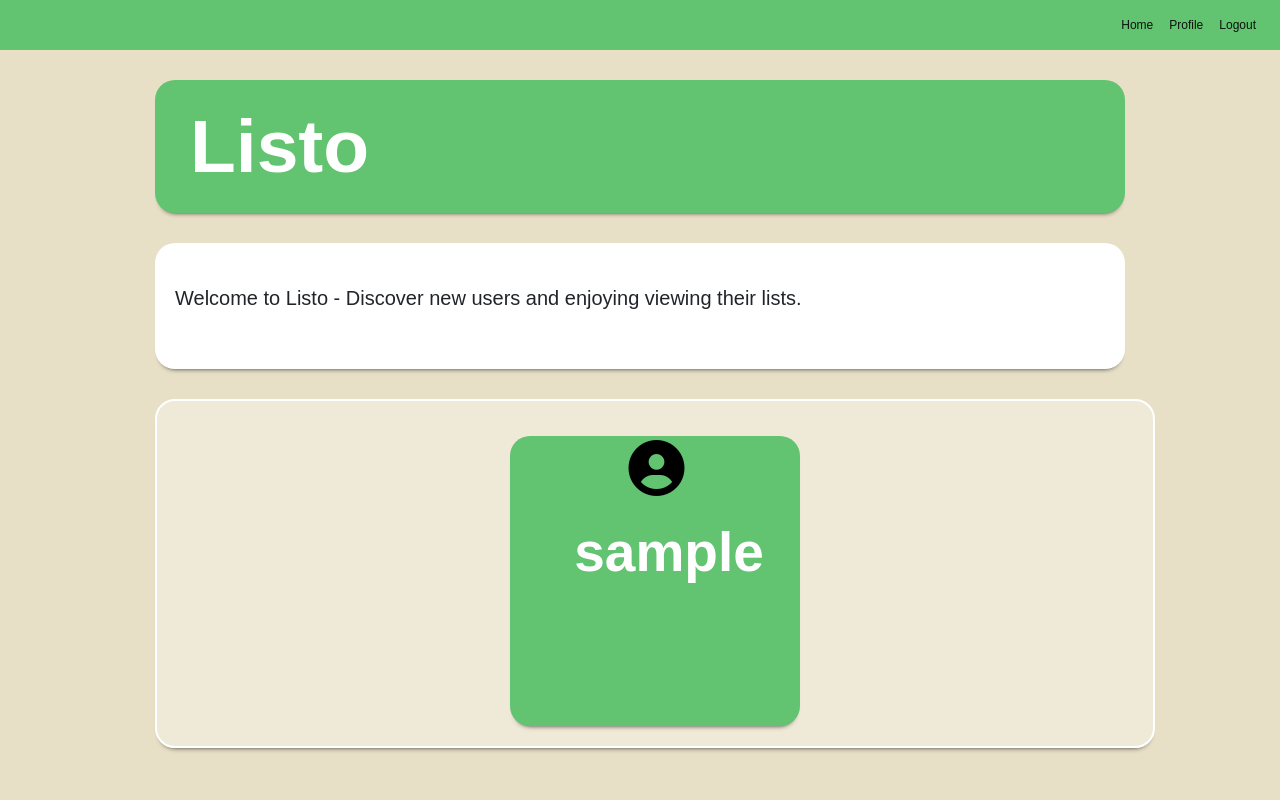
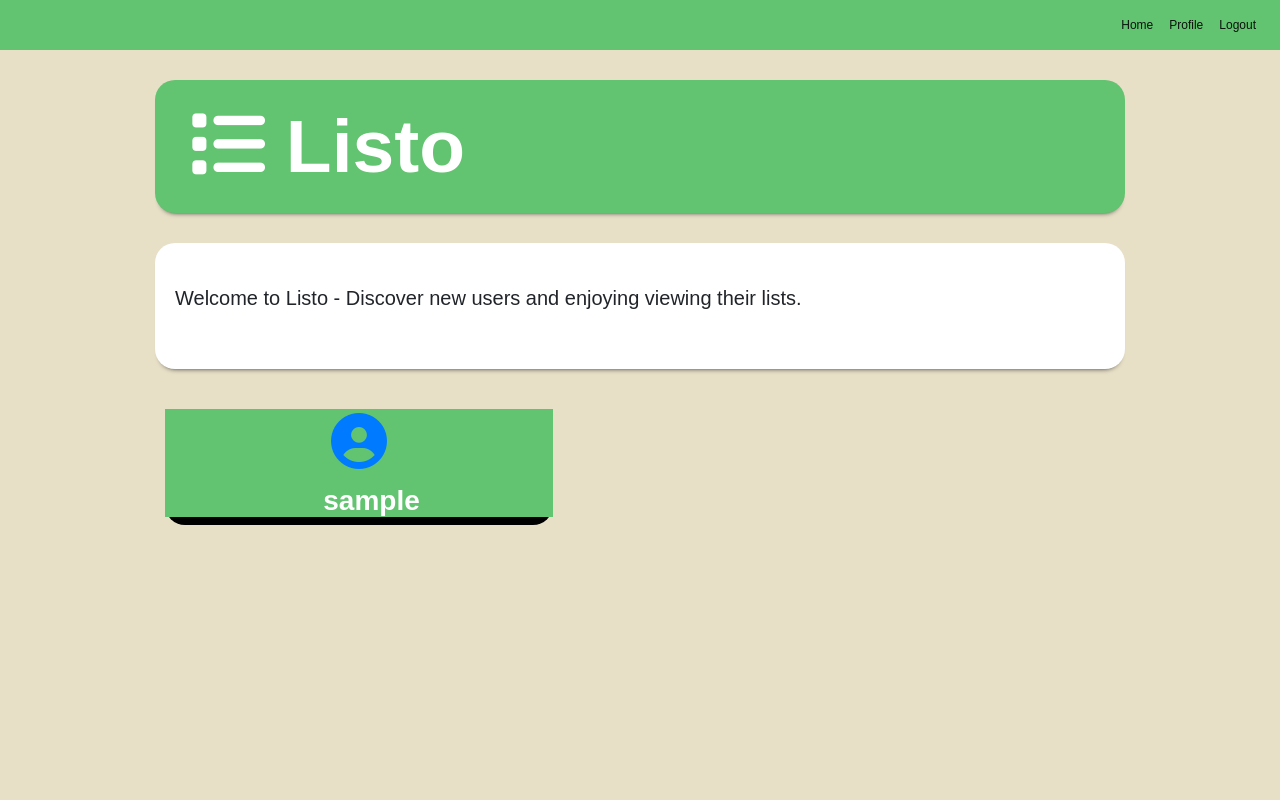
Before and after one commit to antonio-lopez/cpsc-349-project-one, a Flask app: page / in a window 1280 px wide. Run offline with Flask 2, Linux system fonts and the light colour scheme; the visitor is signed in with stand-in values (Sample User, id 1); data comes from the database, SQL or seed files in the repository; some libraries are stand-ins or nearby versions.

Commit message:
updated homepage

```diff
--- a/app/static/styles/style.css
+++ b/app/static/styles/style.css
@@ -73,7 +73,7 @@ body {
     padding-left: 20px;
     border-radius: 20px;
     margin-top: 30px;
-
+    margin-bottom: 30px;
     -webkit-box-shadow: 0px 5px 5px -5px rgba(0,0,0,0.75);
     -moz-box-shadow: 0px 5px 5px -5px rgba(0,0,0,0.75);
     box-shadow: 0px 5px 5px -5px rgba(0,0,0,0.75);
@@ -152,8 +152,7 @@ body {
 
 .rs-title {
     color: white;
-    font-size: 55px;
-    text-align: right;
+    text-align: center;
     margin-left: 25px;
     font-weight: bold;
 }
--- a/app/templates/home.html
+++ b/app/templates/home.html
@@ -3,27 +3,27 @@
 
 <div class="container">
     <div class="header">
-        <span class="title">Listo</span>
+        <span class="title"> <i class="fas fa-list"></i> Listo</i></span>
     </div> <!-- header -->
 
-    <div class="home-text-box">
+    <div class="home-text-box" style="margin-bottom: 30px;">
         <p class="home-text"><br>Welcome to Listo - Discover new users and enjoying viewing their lists.<br><br></p>
     </div>
+    {% for users in user %}
 
-    {% for users in user %}
-    <div class="random-spotlight">
-        <div class="rs-content">
-            <div class="rs-list-box" style="background-color: #62C370;">
+    <center>
+    <div  style="background-color: black;width: 40%;height: 100%; margin: 10px; float: left;border-radius: 20px;">
+        <div style="background-color: #62C370;">
             <a href="{{ url_for('user_explore', username=users.username) }}">
                 <center>
                     <h1 class="display-4"><i class="fas fa-user-circle"></i></h1>
-                        <span class="rs-title">{{users.username}}</span>
+                    <h3 class="rs-title">{{users.username}}</h3>
                 </center>
             </a>
         </div> <!-- list-box -->
-        </div><!-- rs-content -->
-    </div> <!-- random-spotlight -->
+    </div>
     {% endfor %}
+    </center>
 
 </div> <!-- container -->
 {% endblock %}
```
Lines whose indentation alone changed are shown as unchanged.
